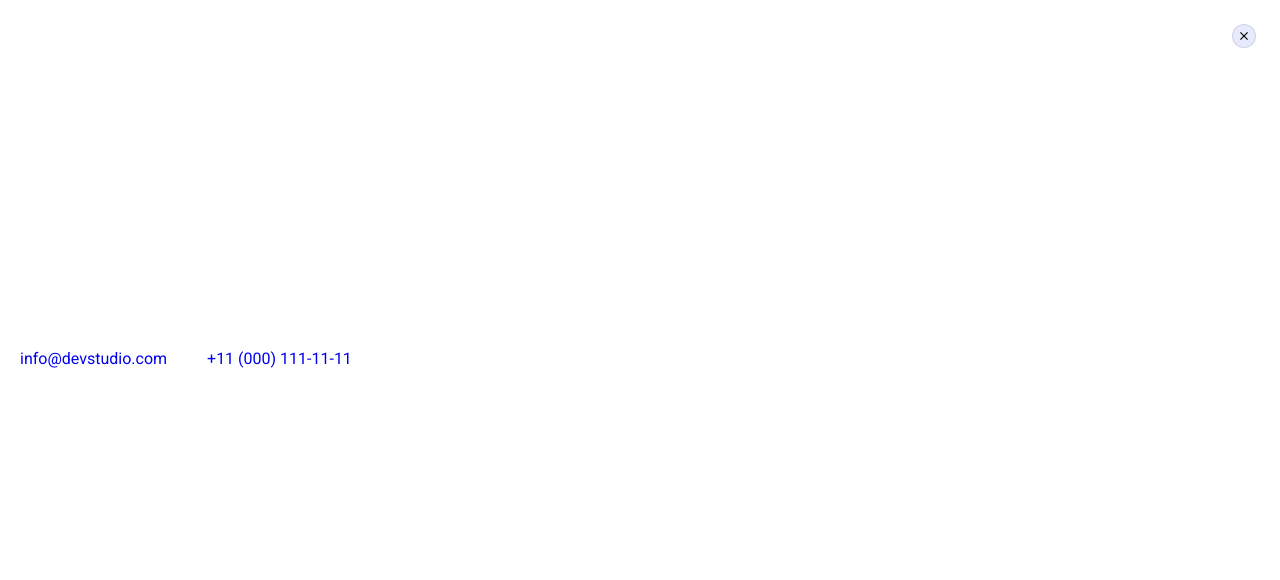
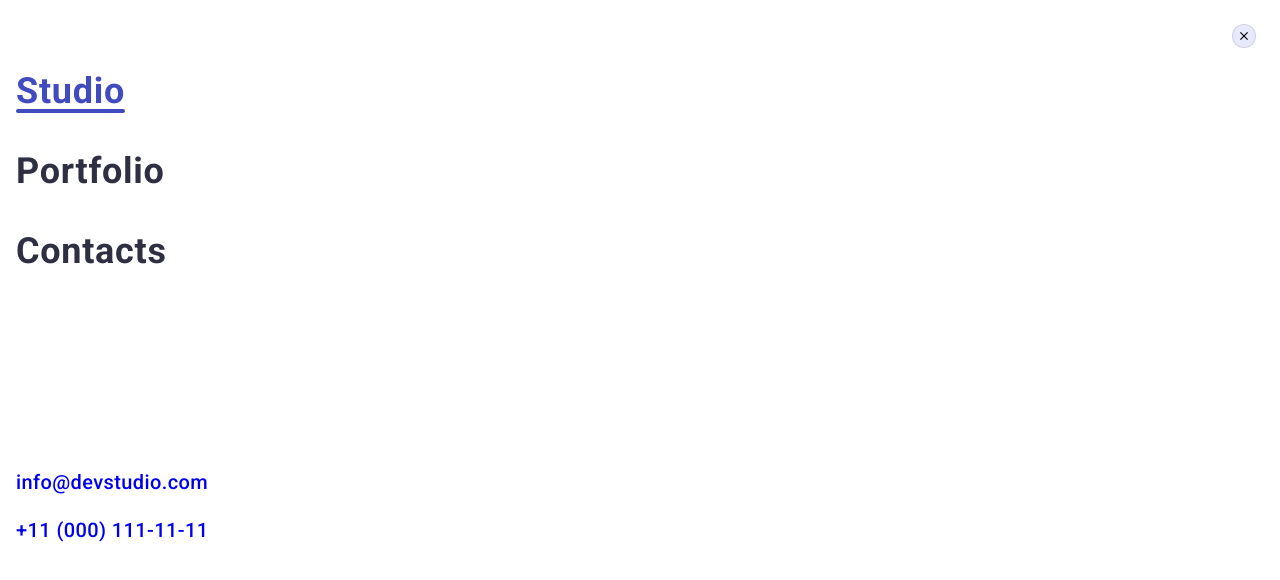
Before and after one commit to ayuzh01/goit-markup-hw-06, a plain HTML site: page index.html in a window 1280 px wide. Drawn offline with nearby package versions, Linux system fonts and the light colour scheme.

Commit message:
update files

```diff
--- a/css/styles.css
+++ b/css/styles.css
@@ -111,12 +111,17 @@ display: none;
   border: none;
 }
 
+/* .mob-nav {
+  margin: 0 auto;
+  align-self: center;
+}
+
 .mob-menu {
   width: 100%;
   height: 100%;
   position: fixed;
   top: 0;
-  background-color: #fff;
+  background-color: #1e1823;
   padding: 20px;
   display: flex;
   flex-direction: column;
@@ -125,52 +130,116 @@ display: none;
   opacity: 0;
   visibility: hidden;
   pointer-events: none;
-  transition: opacity 250ms cubic-bezier(0.4, 0, 0.2, 1),
-    visibility 250ms cubic-bezier(0.4, 0, 0.2, 1);
+}
 
+.mob-menu-top {
+  display: flex;
+  flex-direction: column;
 }
-.mob-close-btn {
+
+.menu-close-btn {
+  display: block;
+  margin-left: auto;
+  margin-bottom: 88px;
+}
+
+.mob-menu-list {
+  margin-bottom: 32px;
+}
+
+.mob-menu-item:not(:last-child) {
+  margin-bottom: 24px;
+}
+.mob-menu-link {
+  font-weight: 500;
+  font-size: 14px;
+  line-height: 1.14;
+  letter-spacing: -0.02em;
+  color: #fff;
+}
+.mob-soc-list {
+  display: flex;
+  gap: 14px;
+}
+.mob-soc-item {
+}
+.mob-soc-link {
+}
+.mob-soc-icon {
+  fill: transparent;
+  stroke: #ffffff; */
+
+  .mob-menu {
+    width: 100%;
+    height: 100%;
+    position: fixed;
+    top: 0;
+    background-color: #fff;
+    padding: 72px 24px 40px 16px;
+    display: flex;
+    flex-direction: column;
+    justify-content: space-between;
+    overflow: auto;
+    opacity: 0;
+    visibility: hidden;
+    pointer-events: none;
+  }
+
+  .mob-menu-close-btn {
     display: block;
     margin-left: auto;
     margin-bottom: 105px;
-}
-.mob-close-btn {
   }
   .mob-close-icon {
   }
   .mob-menu-list {
   }
-.mob-menu-item {
+
+  .mob-menu-list:hover,
+  .mob-menu-list:focus {
+    color: #404bbf;
+  }
+  .mob-menu-item:not(:last-child) {
+    margin-bottom: 40px;
+  }
+  .mob-menu-link {
     font-weight: 700;
 font-size: 36px;
 line-height: 1.11;
 letter-spacing: 0.02em;
+color: #2e2f42;
+  }
+  .current {
+  }
+  .mob-contacts {
+  }
+  .mob-contacts-list {
+    font-weight: 500;
+font-size: 20px;
+line-height: 1.2;
+letter-spacing: 0.02em;
+color: #434455;
+display: flex;
+flex-direction: column;
+gap: 24px;
+font-style: normal;
   }
 
-.mob-menu-item:not(:last-child) {
-  margin-bottom: 40px;
-}
 
-.current {
-}
-.mob-contacts-list {
-  display: flex;
-  gap: 40px;
-}
   .mob-contacts-list-item {
   }
   .mob-contacts-link {
   }
   .mob-icon-list {
+    display: flex;
+    gap: 40px;
   }
   .mob-icon-item {
   }
   .mob-icon-link {
   }
-.mob-icon {
+  .mob-soc-icon {
   }
-
-
 /* -------------------header end ---------------------*/
 
 .solutions {
--- a/index.html
+++ b/index.html
@@ -48,26 +48,27 @@
         </svg>
       </button>
     </div>
+
     <div class="mob-menu is-open">
-      <button type="button" class="modal-close-btn mob-close-btn">
+      <button type="button" class="modal-close-btn mob-menu-close-btn">
         <svg class="mob-close-icon" width="8" height="8">
           <use href="./images/icons.svg#icon-close"></use>
         </svg>
       </button>
       <nav>
         <ul class="mob-menu-list">
-          <li class="mob-menu">
-            <a class="mob-menu-item current" href="./index.html">Studio</a>
+          <li class="mob-menu-item">
+            <a class="mob-menu-link current" href="./index.html">Studio</a>
           </li>
-          <li class="mob-menu">
-            <a class="mob-menu-item" href="">Portfolio</a>
+          <li class="mob-menu-item">
+            <a class="mob-menu-link" href="">Portfolio</a>
           </li>
-          <li class="mob-menu">
-            <a class="mob-menu-item" href="">Contacts</a>
+          <li class="mob-menu-item">
+            <a class="mob-menu-link" href="">Contacts</a>
           </li>
         </ul>
       </nav>
-
+      <address class="mob-contacts">
         <ul class="mob-contacts-list">
           <li class="mob-contacts-list-item">
             <a class="mob-contacts-link" href="mailto:info@devstudio.com">info@devstudio.com</a>
@@ -75,40 +76,94 @@
           <li class="mob-contacts-list-item">
             <a class="mob-contacts-link" href="tel:+110001111111">+11 (000) 111-11-11</a>
           </li>
-
         </ul>
+      </address>
       <ul class="mob-icon-list">
         <li class="mob-icon-item">
           <a href="" class="mob-icon-link">
-            <svg class="mob-icon" width="16" height="16">
+            <svg class="mob-soc-icon" width="16" height="16">
               <use href="./images/icons.svg#icon-instagram-2"></use>
             </svg>
           </a>
         </li>
         <li class="mob-icon-item">
           <a href="" class="mob-icon-link">
-            <svg class="mob-icon" width="16" height="16">
+            <svg class="mob-soc-icon" width="16" height="16">
               <use href="./images/icons.svg#icon-twitter-1"></use>
             </svg>
           </a>
         </li>
         <li class="mob-icon-item">
           <a href="" class="mob-icon-link">
-            <svg class="mob-icon" width="16" height="16">
+            <svg class="mob-soc-icon" width="16" height="16">
               <use href="./images/icons.svg#icon-facebook-1"></use>
             </svg>
           </a>
         </li>
         <li class="mob-icon-item">
           <a href="" class="mob-icon-link">
-            <svg class="mob-icon" width="16" height="16">
+            <svg class="mob-soc-icon" width="16" height="16">
               <use href="./images/icons.svg#icon-linkedin-1"></use>
             </svg>
           </a>
         </li>
       </ul>
+    </div>
 
+    <!-- <div class="mob-menu is-open">
+      <div class="mob-menu-top">
+        <button type="button" class="menu-close-btn">X</button>
+        <nav class="mob-nav">
+          <ul class="mob-menu-list">
+            <li class="mob-menu-item">
+              <a class="mob-menu-link" href="https://www.google.com/">Home</a>
+            </li>
+            <li class="mob-menu-item">
+              <a class="mob-menu-link" href="">How it’s made?</a>
+            </li>
+            <li class="mob-menu-item">
+              <a class="mob-menu-link" href="https://www.google.com/"
+                >Chocolate is loved</a>
+            </li>
+          </ul>
+        </nav>
       </div>
+      <ul class="mob-soc-list">
+        <li class="mob-soc-item">
+          <a
+            class="mob-soc-link"
+            target="_blank"
+            href=""
+            rel="noopener noreferrer nofollow"
+          >
+            <svg class="mob-soc-icon" width="24" height="24">
+              <use href="./images/icons.svg#icon-instagram-2"></use>
+            </svg>
+          </a>
+        </li>
+        <li class="mob-soc-item">
+          <a
+            class="mob-soc-link"
+            target="_blank"
+            href=""
+            rel="noopener noreferrer nofollow"
+          >
+            <svg class="mob-soc-icon" width="24" height="24">
+              <use href="./images/icons.svg#icon-facebook-1"></use></svg
+          ></a>
+        </li>
+        <li class="mob-soc-item">
+          <a
+            class="mob-soc-link"
+            target="_blank"
+            href=""
+            rel="noopener noreferrer nofollow"
+            ><svg class="mob-soc-icon" width="24" height="24">
+              <use href="./images/icons.svg#icon-twitter-1"></use></svg
+          ></a>
+        </li>
+      </ul>
+    </div> -->
   </header>
   <!-- <main class="main">
     <section class="solutions">
```
Lines whose indentation alone changed are shown as unchanged.
